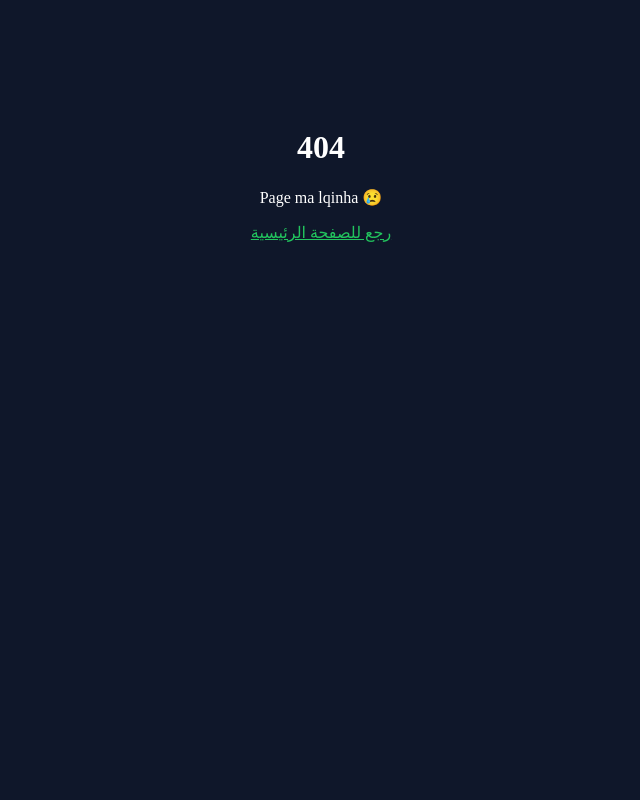
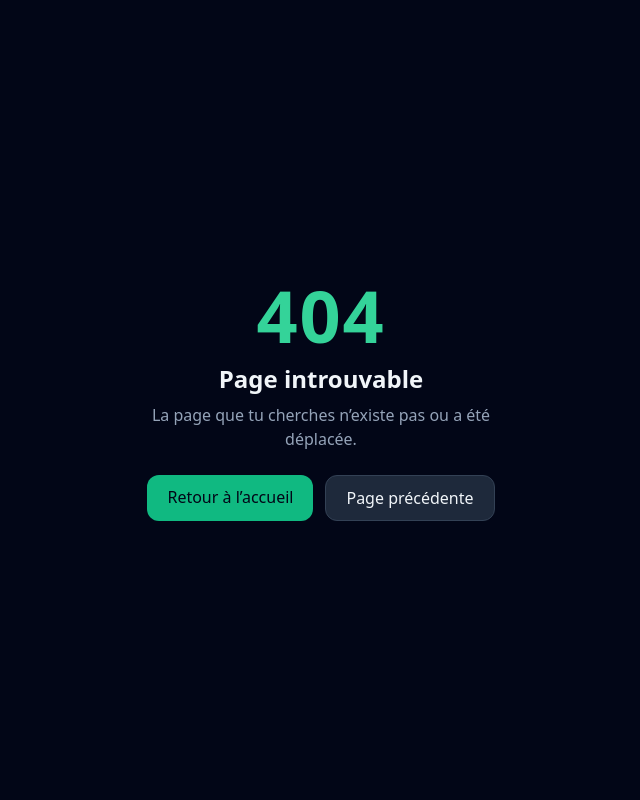
Before and after one commit to abdessamadelouarrag/Coach-Pro-V2, a PHP site: page /pages/404.php in a window 1280 px wide. Shown: the whole page, without its empty margins (319-959 px from the left). Run offline with PHP 8.4, Linux system fonts and the light colour scheme; some libraries are stand-ins or nearby versions.

Commit message:
design page 404

```diff
--- a/pages/404.php
+++ b/pages/404.php
@@ -1,14 +1,41 @@
-<!DOCTYPE html>
+<!doctype html>
 <html lang="fr">
 <head>
-    <meta charset="UTF-8">
-    <title>404</title>
+  <meta charset="UTF-8" />
+  <meta name="viewport" content="width=device-width, initial-scale=1.0" />
+  <script src="https://cdn.tailwindcss.com"></script>
+  <title>404</title>
 </head>
-<body style="background:#0f172a;color:white;text-align:center;padding-top:100px">
-    <h1>404</h1>
-    <p>Page ma lqinha 😢</p>
-    <a href="/CoachProV2/index.php" style="color:#22c55e">
-        رجع للصفحة الرئيسية
-    </a>
+
+<body class="min-h-screen bg-slate-950 text-slate-100 flex items-center justify-center">
+
+  <div class="text-center max-w-md px-6">
+
+    <div class="text-7xl font-extrabold text-emerald-400 tracking-wide">
+      404
+    </div>
+
+    <h1 class="mt-3 text-2xl font-semibold">
+      Page introuvable
+    </h1>
+
+    <p class="mt-2 text-slate-400">
+      La page que tu cherches n’existe pas ou a été déplacée.
+    </p>
+
+    <div class="mt-6 flex justify-center gap-3">
+      <a href="index.php"
+         class="px-5 py-2.5 rounded-xl bg-emerald-500 text-slate-950 font-medium hover:bg-emerald-400 transition">
+        Retour à l’accueil
+      </a>
+
+      <a href="javascript:history.back()"
+         class="px-5 py-2.5 rounded-xl bg-slate-800 border border-slate-700 hover:bg-slate-700 transition">
+        Page précédente
+      </a>
+    </div>
+
+  </div>
+
 </body>
 </html>
```
